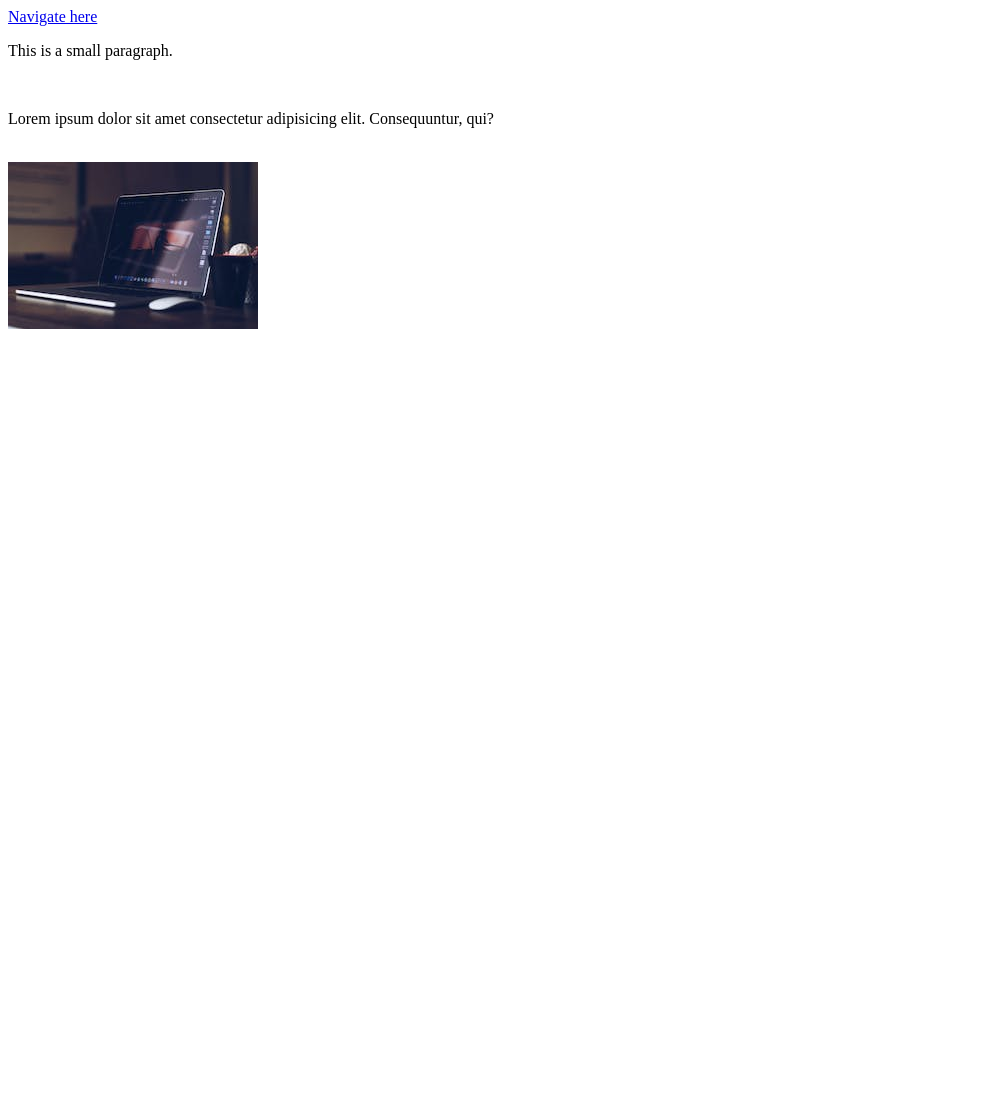
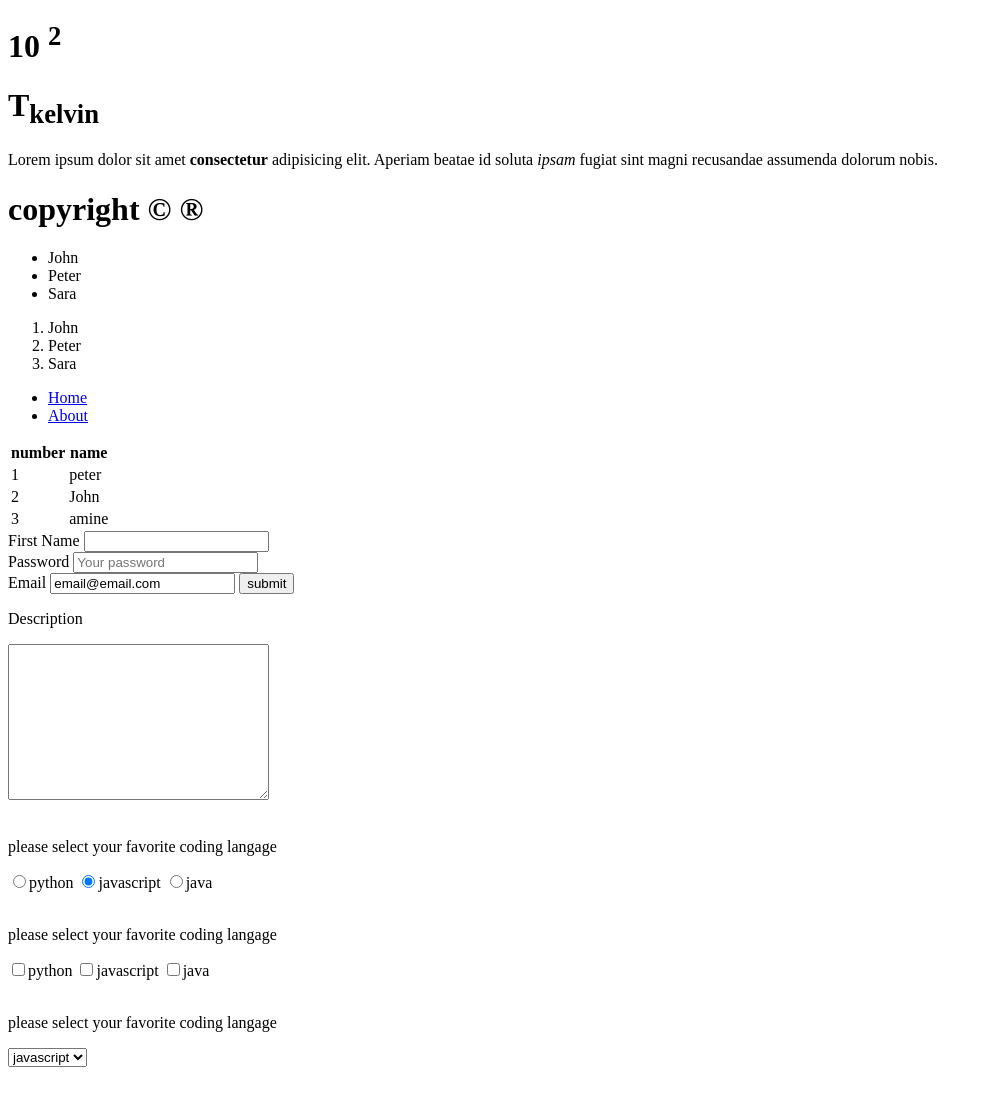
Before and after one commit to ElmouradiAmine/HTML, a plain HTML site: page index.html in a window 1280 px wide. Shown: the whole page, without its empty margins (0-989 px from the left). Before the commit the page ends 800 px from the top, so only its background shows below. Drawn offline with Linux system fonts and the light colour scheme.

Commit message:
forms/tables/lists and more

```diff
--- a/index.html
+++ b/index.html
@@ -8,15 +8,100 @@
 </head>
 
 <body>
-    <!-- External link -->
-    <a href="https://www.google.fr" target="_blank">Navigate here</a>
-    <!-- Lorem ipsum text -->
-    <p>This is a small paragraph.</p>
-    <br>
-    <p>Lorem ipsum dolor sit amet consectetur adipisicing elit. Consequuntur, qui?</p><br>
-    <!-- Laptop image -->
-    <img src="./images/laptop.jpeg" alt="">
+    <!-- sup and sub -->
+    <h1>10 <sup>2</sup></h1>
+    <h1>T<sub>kelvin</sub></h1>
+    <!-- strong and em -->
+    <p>Lorem ipsum dolor sit amet <strong>consectetur</strong> adipisicing elit. Aperiam beatae id soluta <em>ipsam</em>
+        fugiat sint magni
+        recusandae assumenda dolorum nobis.</p>
+    <!-- special characters -->
+    <h1>copyright &copy; &#174</h1>
+    <!-- ul list -->
+    <ul>
+        <li>John</li>
+        <li>Peter</li>
+        <li>Sara</li>
+    </ul>
+    <!-- ol list -->
+    <ol>
+        <li>John</li>
+        <li>Peter</li>
+        <li>Sara</li>
+    </ol>
+    <!-- nav -->
+    <ul>
+        <li>
+            <a href="index.html">Home</a>
+        </li>
+        <li>
+            <a href="about.html">About</a>
+        </li>
+    </ul>
+    <!-- table tr td th -->
+    <table>
+        <tr>
+            <th>number</th>
+            <th>name</th>
+        </tr>
+        <tr>
+            <td>1</td>
+            <td>peter</td>
+        </tr>
+        <tr>
+            <td>2</td>
+            <td>John</td>
+        </tr>
+        <tr>
+            <td>3</td>
+            <td>amine</td>
+        </tr>
+    </table>
 
+    <!-- form -->
+    <form action="" method="post">
+        <label for="firstName">First Name</label>
+        <input type="text" name="firstName" id="firstName">
+        <br>
+        <label for="password">Password</label>
+        <input type="password" name="password" id="password" placeholder="Your password">
+        <br>
+        <label for="email">Email</label>
+        <input type="email" name="email" id="email" value="email@email.com">
+        <input type="submit" value="submit">
+    </form>
+
+    <!-- form v2 -->
+    <form action="">
+        <!-- textarea -->
+        <p>Description</p>
+        <textarea name="" id="" cols="30" rows="10"></textarea>
+        <br>
+        <br>
+        <!-- radio button -->
+        <p>please select your favorite coding langage</p>
+        <input type="radio" name="coding" id="python" value="python">python
+        <input type="radio" name="coding" id="javascript" value="javascript" checked>javascript
+        <input type="radio" name="coding" id="java">java
+        <br>
+        <br>
+        <!-- Checkbox button -->
+        <p>please select your favorite coding langage</p>
+        <input type="checkbox" name="programming" id="python" value="python">python
+        <input type="checkbox" name="programming" id="javascript" value="javascript">javascript
+        <input type="checkbox" name="programming" id="java">java
+        <br>
+        <br>
+        <!-- Select -->
+        <p>please select your favorite coding langage</p>
+        <select name="languages" id="">
+            <option value="javascript">javascript</option>
+            <option value="python">python</option>
+            <option value="java">java</option>
+        </select>
+        <br>
+        <br>
+    </form>
 </body>
 
 </html>
```
Also changed, not shown: about.html (added, +23 -0 lines).
